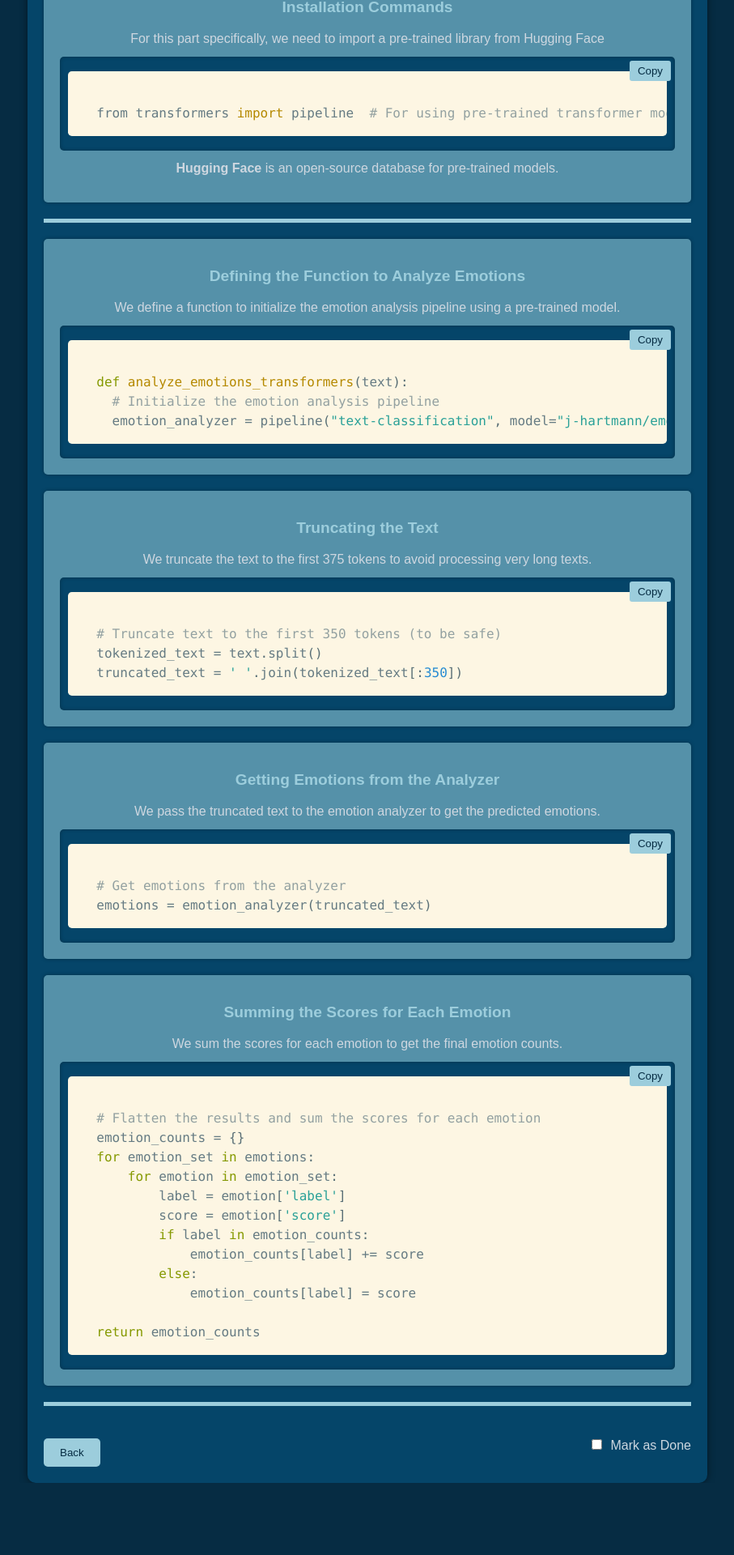
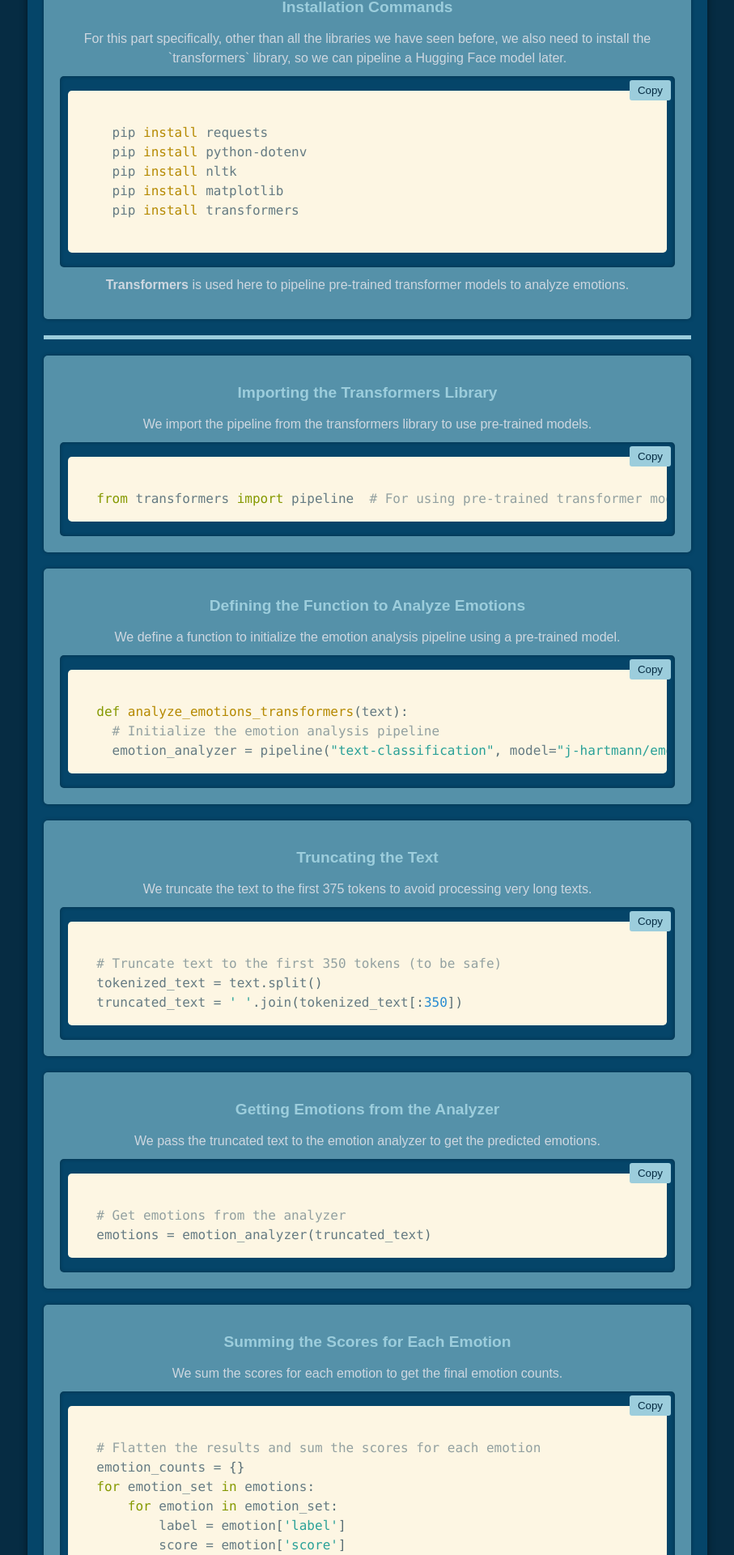
Before and after one commit to ZeendaBean24/NLP-Sentiment_Analysis, a React (Create React App) app in the folder learn-nlp/: page /ex4 in a window 1280 px wide. Shown: the part 218-2138 px from the top of the page at 81% size, without its empty margins (186-1093 px from the left). Before the commit the page ends 2049 px from the top, so only its background shows below. Built offline with nearby package versions, Linux system fonts and the light colour scheme; a web font is replaced by a local one.

Commit message:
Fix errors in PageFour

```diff
--- a/learn-nlp/src/Pages/PageFour.jsx
+++ b/learn-nlp/src/Pages/PageFour.jsx
@@ -47,28 +47,36 @@ function PageFour() {
     localStorage.setItem('page4-done', newState);
   };
 
-  const installCommands = `
+  const installCommands =`
+    pip install requests
+    pip install python-dotenv
+    pip install nltk
+    pip install matplotlib
+    pip install transformers
+  `
+
+  const snippet1 = `
   from transformers import pipeline  # For using pre-trained transformer models
 `;
 
-  const snippet1 = `
+  const snippet2 = `
   def analyze_emotions_transformers(text):
     # Initialize the emotion analysis pipeline
     emotion_analyzer = pipeline("text-classification", model="j-hartmann/emotion-english-distilroberta-base", top_k=None)
 `;
 
-const snippet2 = `
+const snippet3 = `
   # Truncate text to the first 350 tokens (to be safe)
   tokenized_text = text.split()
   truncated_text = ' '.join(tokenized_text[:350])
 `;
 
-const snippet3 = `
+const snippet4 = `
   # Get emotions from the analyzer
   emotions = emotion_analyzer(truncated_text)
 `;
 
-const snippet4 = `
+const snippet5 = `
   # Flatten the results and sum the scores for each emotion
   emotion_counts = {}
   for emotion_set in emotions:
@@ -90,7 +98,7 @@ const snippet4 = `
       <div className="section-divider">
         <p className="intro">We will use a pre-trained transformer model to analyze emotions in the text. This will help us understand the emotional tone of the review.</p>
           <h2 className="subheading">Installation Commands</h2>
-          <p className="description">For this part specifically, we need to import a pre-trained library from Hugging Face</p>
+          <p className="description">For this part specifically, other than all the libraries we have seen before, we also need to install the `transformers` library, so we can pipeline a Hugging Face model later.</p>
           <div className="code-container" style={{ position: 'relative' }}>
             <SyntaxHighlighter language="bash" style={ solarizedlight }>
               {installCommands}
@@ -99,12 +107,12 @@ const snippet4 = `
               Copy
             </button>
           </div>
-        <p className="description"><strong>Hugging Face</strong> is an open-source database for pre-trained models.</p>
+        <p className="description"><strong>Transformers</strong> is used here to pipeline pre-trained transformer models to analyze emotions.</p>
       </div>
       <hr></hr>
-        <div className="section-divider">
-          <h2 className="subheading">Defining the Function to Analyze Emotions</h2>
-          <p className="description">We define a function to initialize the emotion analysis pipeline using a pre-trained model.</p>
+      <div className="section-divider">
+          <h2 className="subheading">Importing the Transformers Library</h2>
+          <p className="description">We import the pipeline from the transformers library to use pre-trained models.</p>
           <div className="code-container" style={{ position: 'relative' }}>
             <SyntaxHighlighter language="python" style={ solarizedlight }>
               {snippet1}
@@ -115,8 +123,8 @@ const snippet4 = `
           </div>
         </div>
         <div className="section-divider">
-          <h2 className="subheading">Truncating the Text</h2>
-          <p className="description">We truncate the text to the first 375 tokens to avoid processing very long texts.</p>
+          <h2 className="subheading">Defining the Function to Analyze Emotions</h2>
+          <p className="description">We define a function to initialize the emotion analysis pipeline using a pre-trained model.</p>
           <div className="code-container" style={{ position: 'relative' }}>
             <SyntaxHighlighter language="python" style={ solarizedlight }>
               {snippet2}
@@ -127,8 +135,8 @@ const snippet4 = `
           </div>
         </div>
         <div className="section-divider">
-          <h2 className="subheading">Getting Emotions from the Analyzer</h2>
-          <p className="description">We pass the truncated text to the emotion analyzer to get the predicted emotions.</p>
+          <h2 className="subheading">Truncating the Text</h2>
+          <p className="description">We truncate the text to the first 375 tokens to avoid processing very long texts.</p>
           <div className="code-container" style={{ position: 'relative' }}>
             <SyntaxHighlighter language="python" style={ solarizedlight }>
               {snippet3}
@@ -139,13 +147,25 @@ const snippet4 = `
           </div>
         </div>
         <div className="section-divider">
-          <h2 className="subheading">Summing the Scores for Each Emotion</h2>
-          <p className="description">We sum the scores for each emotion to get the final emotion counts.</p>
+          <h2 className="subheading">Getting Emotions from the Analyzer</h2>
+          <p className="description">We pass the truncated text to the emotion analyzer to get the predicted emotions.</p>
           <div className="code-container" style={{ position: 'relative' }}>
             <SyntaxHighlighter language="python" style={ solarizedlight }>
               {snippet4}
             </SyntaxHighlighter>
             <button onClick={() => copyToClipboard(snippet4)} className="copy-button" style={{ position: 'absolute', top: '5px', right: '5px' }}>
+              Copy
+            </button>
+          </div>
+        </div>
+        <div className="section-divider">
+          <h2 className="subheading">Summing the Scores for Each Emotion</h2>
+          <p className="description">We sum the scores for each emotion to get the final emotion counts.</p>
+          <div className="code-container" style={{ position: 'relative' }}>
+            <SyntaxHighlighter language="python" style={ solarizedlight }>
+              {snippet5}
+            </SyntaxHighlighter>
+            <button onClick={() => copyToClipboard(snippet5)} className="copy-button" style={{ position: 'absolute', top: '5px', right: '5px' }}>
               Copy
             </button>
           </div>
```
